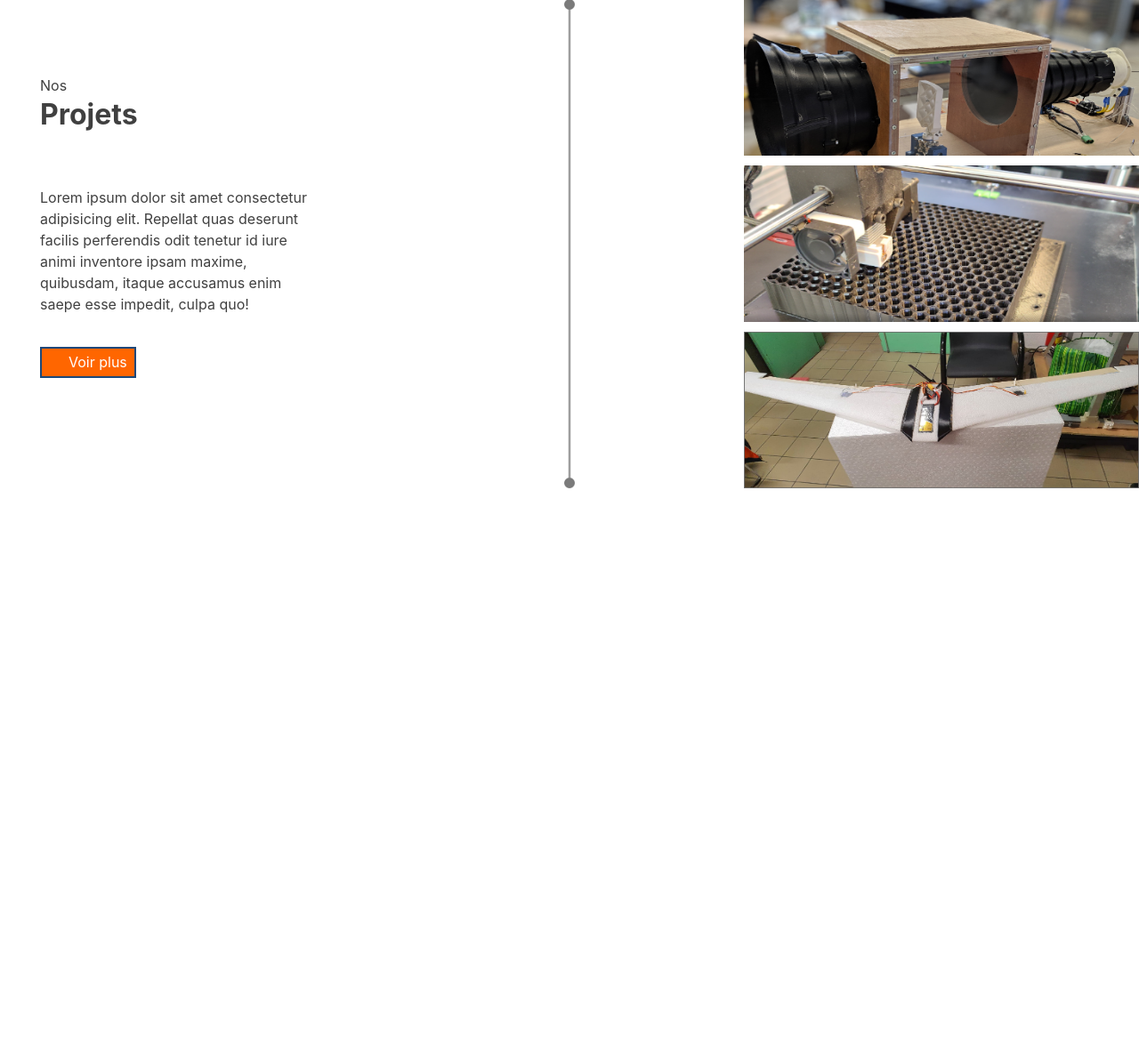
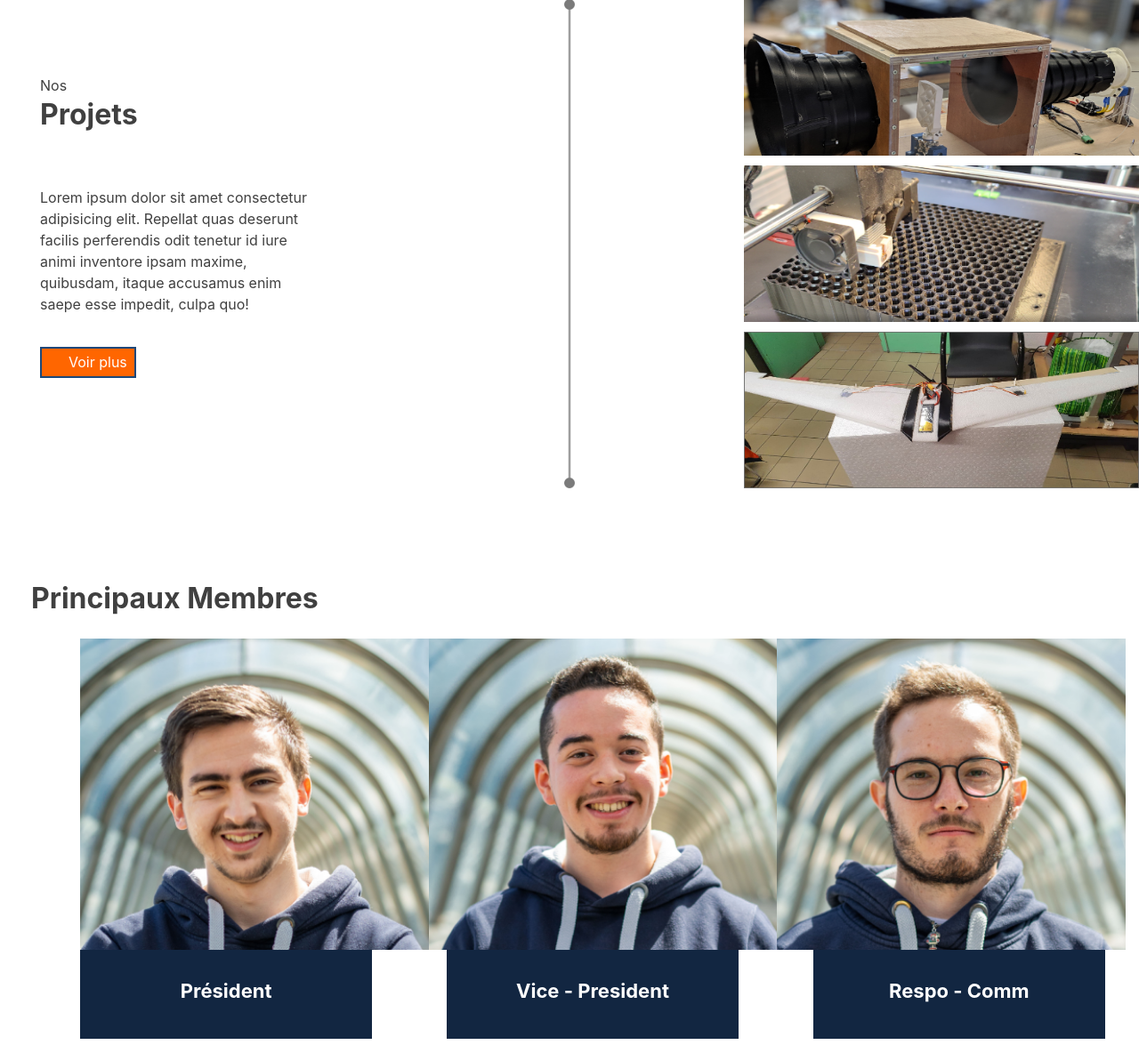
Before and after one commit to AntoineBendafiSchulmann/BAP1_Leofly_wp, a WordPress theme: template leofly_wp/web/app/themes/leofly_wp/index.php in a window 1280 px wide. Shown: the part 1711-2904 px from the top of the page at 89% size. Before the commit the page ends 2260 px from the top, so only its background shows below. Run offline with PHP 8.4 and a stand-in for WordPress, Linux system fonts and the light colour scheme; the site name, menu and one post (Sample post) are stand-ins, and other content is empty; style sheets or scripts are compiled from the project's sources; some libraries are stand-ins or nearby versions; some web fonts are replaced.

Commit message:
finish the home page

```diff
--- a/leofly_wp/web/app/themes/leofly_wp/index.php
+++ b/leofly_wp/web/app/themes/leofly_wp/index.php
@@ -78,11 +78,29 @@ get_header();
         <img class="image_projet_homepage_taille" src="app/themes/leofly_wp/img/Groupe_de_masques_24.png" alt="photo de description de projet">
         <img class="image_projet_homepage_taille" src="app/themes/leofly_wp/img/MicrosoftTeams-image.png" alt="photo de description de projet">
         </div>
+    </section>
 
+        <h1 class="titre_principaux_membres_homepage">Principaux Membres</h1>
 
+    <section class="membres_principaux_homepage">
+    <img class="images_membres_principaux_homepage" src="app/themes/leofly_wp/img/Groupe_de_masques_2.png" alt="photo des principaux membres de l'association">
+    <img class="images_membres_principaux_homepage" src="app/themes/leofly_wp/img/Groupe_de_masques_3.png" alt="photo des principaux membres de l'association">
+    <img class="images_membres_principaux_homepage" src="app/themes/leofly_wp/img/Groupe_de_masques_1.png" alt="photo des principaux membres de l'association">
+    </section>
 
+    <section class="noms_membres_principaux_homepage">
 
+    <div class="bande_noms_membres_principaux_homepage">
+    <p class="titre_noms_membres_principaux_homepage">Président</p>
+    </div>
 
+    <div class="bande_noms_membres_principaux_homepage">
+    <p class="titre_noms_membres_principaux_homepage">Vice - President</p>
+    </div>
+
+    <div class="bande_noms_membres_principaux_homepage">
+    <p class="titre_noms_membres_principaux_homepage">Respo - Comm</p>
+    </div>
 
 
     </section>
--- a/leofly_wp/web/app/themes/leofly_wp/sass/base/_base.scss
+++ b/leofly_wp/web/app/themes/leofly_wp/sass/base/_base.scss
@@ -171,3 +171,41 @@ margin-top: 25px;
     margin-left: 30px;
     margin-top: 3px;
 }
+
+/* Bas de la home page */
+
+.titre_principaux_membres_homepage{
+    margin-top: 100px;
+    margin-left: 35px;
+}
+
+.membres_principaux_homepage{
+    height: 350px;
+    width: 90%;
+    margin-left: 90px;
+    display: flex;
+    justify-content: space-between;
+}
+
+.noms_membres_principaux_homepage{
+    width: 90%;
+    margin-left: 90px;
+    display: flex;
+    justify-content: space-between;
+    height: 100px;
+    margin-bottom: 25px;
+}
+
+.bande_noms_membres_principaux_homepage{
+    width: 28.5%;
+    background-color: #122641;
+    height: auto;
+}
+
+.titre_noms_membres_principaux_homepage{
+    color: #FFFFFF;
+    text-align: center;
+    margin-top: 30px;
+    font-weight: bold;
+    font-size: 22px;
+}
--- a/leofly_wp/web/app/themes/leofly_wp/style.css
+++ b/leofly_wp/web/app/themes/leofly_wp/style.css
@@ -753,6 +753,43 @@ textarea {
   margin-top: 3px;
 }
 
+/* Bas de la home page */
+.titre_principaux_membres_homepage {
+  margin-top: 100px;
+  margin-left: 35px;
+}
+
+.membres_principaux_homepage {
+  height: 350px;
+  width: 90%;
+  margin-left: 90px;
+  display: flex;
+  justify-content: space-between;
+}
+
+.noms_membres_principaux_homepage {
+  width: 90%;
+  margin-left: 90px;
+  display: flex;
+  justify-content: space-between;
+  height: 100px;
+  margin-bottom: 25px;
+}
+
+.bande_noms_membres_principaux_homepage {
+  width: 28.5%;
+  background-color: #122641;
+  height: auto;
+}
+
+.titre_noms_membres_principaux_homepage {
+  color: #FFFFFF;
+  text-align: center;
+  margin-top: 30px;
+  font-weight: bold;
+  font-size: 22px;
+}
+
 /*--------------------------------------------------------------
 # Layouts
 --------------------------------------------------------------*/
```
Also changed, not shown: leofly_wp/web/app/themes/leofly_wp/img/Groupe_de_masques_1.png (added), leofly_wp/web/app/themes/leofly_wp/img/Groupe_de_masques_2.png (added), leofly_wp/web/app/themes/leofly_wp/img/Groupe_de_masques_3.png (added), 1 other file.
